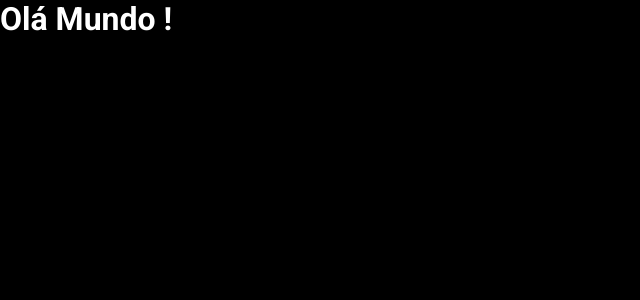
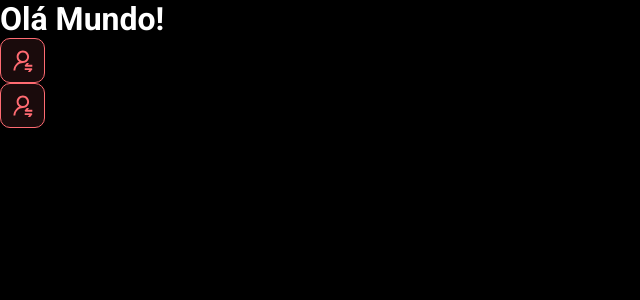
Before and after one commit to Aiplbh/spring-react-projects-dsmeta, a React (Vite) app in the folder frontend/: page / in a window 1280 px wide. Shown: the top 300 px of the page, without its empty margins (0-640 px from the left). Built offline with nearby package versions, Linux system fonts and the light colour scheme.

Commit message:
First component

```diff
--- a/frontend/src/App.tsx
+++ b/frontend/src/App.tsx
@@ -1,6 +1,14 @@
+import NotificationButton from "./components/NotificationButton"
+
+
+
 function App() {
   return (
-    <h1> Olá Mundo ! </h1>
+    <>
+      <h1>Olá Mundo!</h1>
+      <NotificationButton />
+      <NotificationButton />
+    </>
   )
 }
 
--- /dev/null
+++ b/frontend/src/components/NotificationButton/index.tsx
@@ -0,0 +1,13 @@
+import icon from "../../assets/img/notification-icon.svg"
+import './style.css'
+
+function NotificationButton() {
+    return (
+        <div className="dsmeta-red-btn">
+            <img src={icon} alt="Icone de notificação" />
+        </div>
+
+    )
+}
+
+export default NotificationButton
--- /dev/null
+++ b/frontend/src/components/NotificationButton/style.css
@@ -0,0 +1,15 @@
+.dsmeta-red-btn {
+    height: 45px;
+    width: 45px;
+    background: rgba(255, 107, 114, 0.1);
+    border: 1px solid #FF6B72;
+    border-radius: 10px;
+    display: flex;
+    align-items: center;
+    justify-content: center;
+    cursor: pointer;
+}
+
+.dsmeta-red.btn img {
+    width: 19px;
+}
```
Also changed, not shown: frontend/src/assets/img/notification-icon.svg (added).
